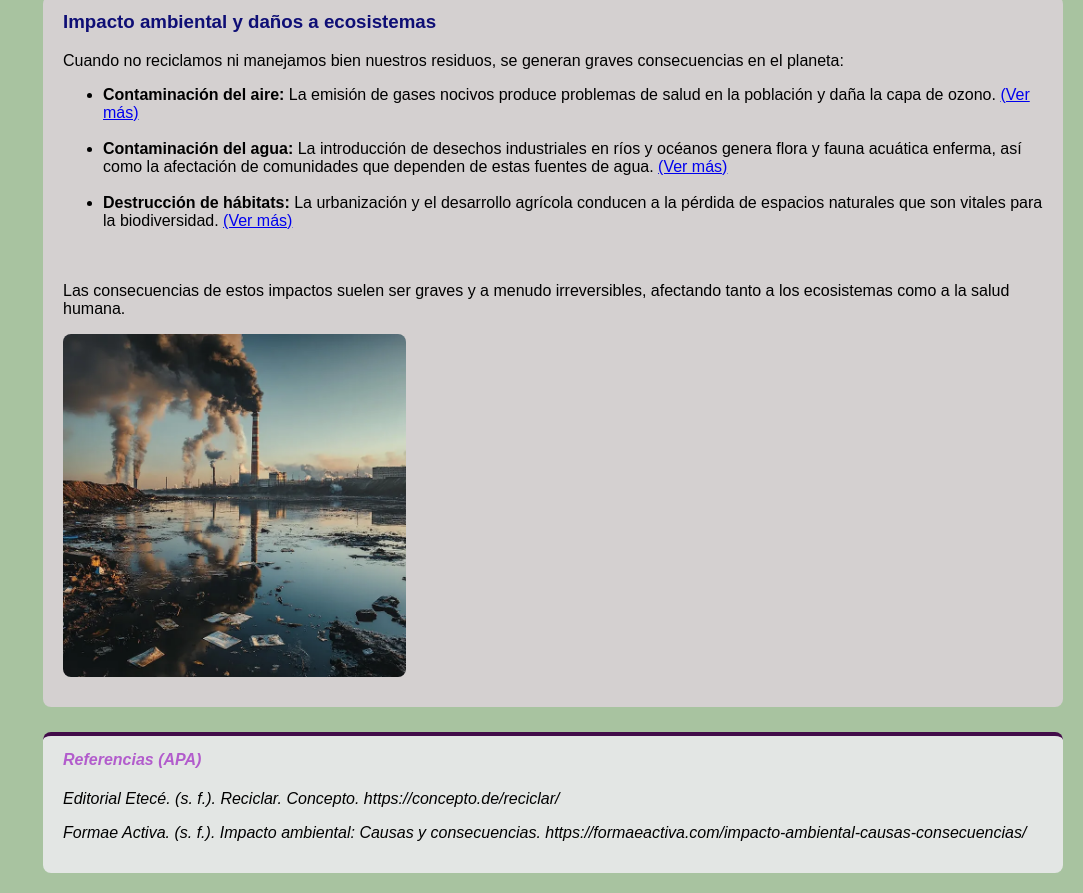
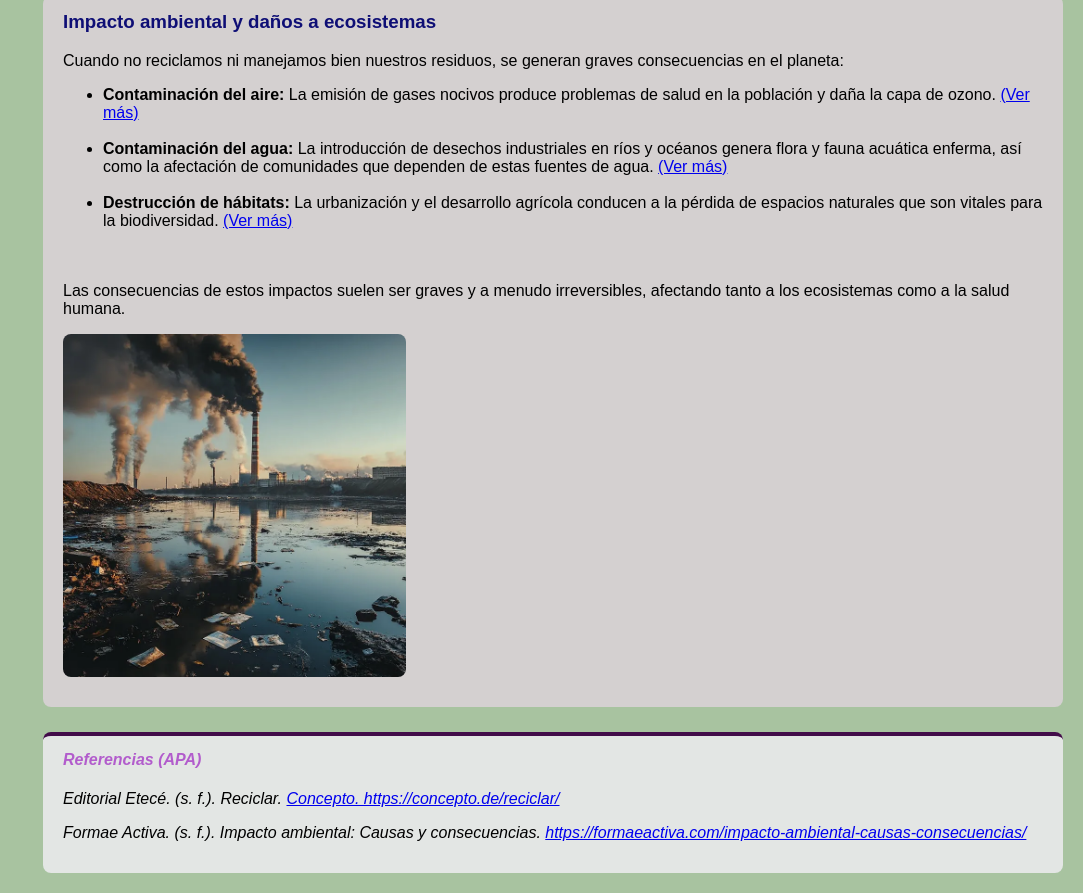
Before and after one commit to Ximenitaing/paec-eco-venados, a plain HTML site: page reciclaje.html in a window 1280 px wide. Shown: the part 2311-3204 px from the top of the page, without its empty margins (197-1280 px from the left). Drawn offline with Linux system fonts and the light colour scheme.

Commit message:
Fix HTML encoding issues in reciclaje.html

```diff
--- a/reciclaje.html
+++ b/reciclaje.html
@@ -100,8 +100,8 @@
 
             <footer class="pie-pagina">
                 <h4>Referencias (APA)</h4>
-                <p>Editorial Etecé. (s. f.). <em>Reciclar</em>. Concepto. https://concepto.de/reciclar/</p>
-                <p>Formae Activa. (s. f.). <em>Impacto ambiental: Causas y consecuencias</em>. https://formaeactiva.com/impacto-ambiental-causas-consecuencias/</p>
+                <p>Editorial Etecé. (s. f.). <em>Reciclar</em>. <a href="Concepto. https://concepto.de/reciclar/"  target="_blank">Concepto. https://concepto.de/reciclar/ </a></p>
+                <p>Formae Activa. (s. f.). <em>Impacto ambiental: Causas y consecuencias</em>. <a href="https://formaeactiva.com/impacto-ambiental-causas-consecuencias/" target="_blank">https://formaeactiva.com/impacto-ambiental-causas-consecuencias/ </a></p>
             </footer>
 
         </div>
```
